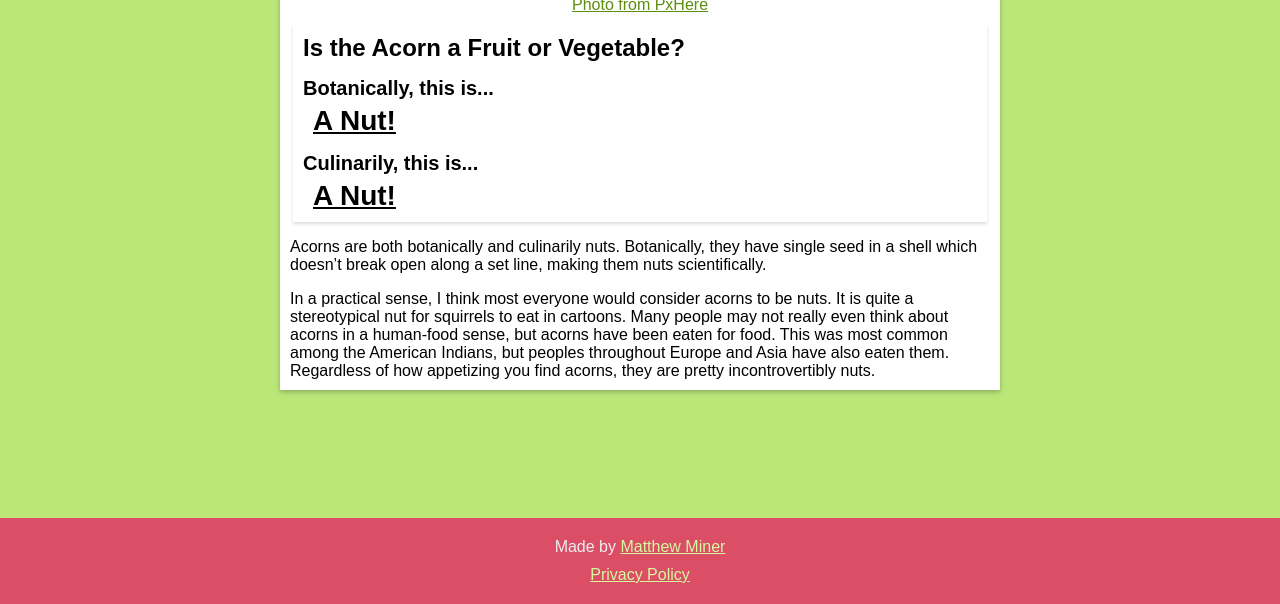
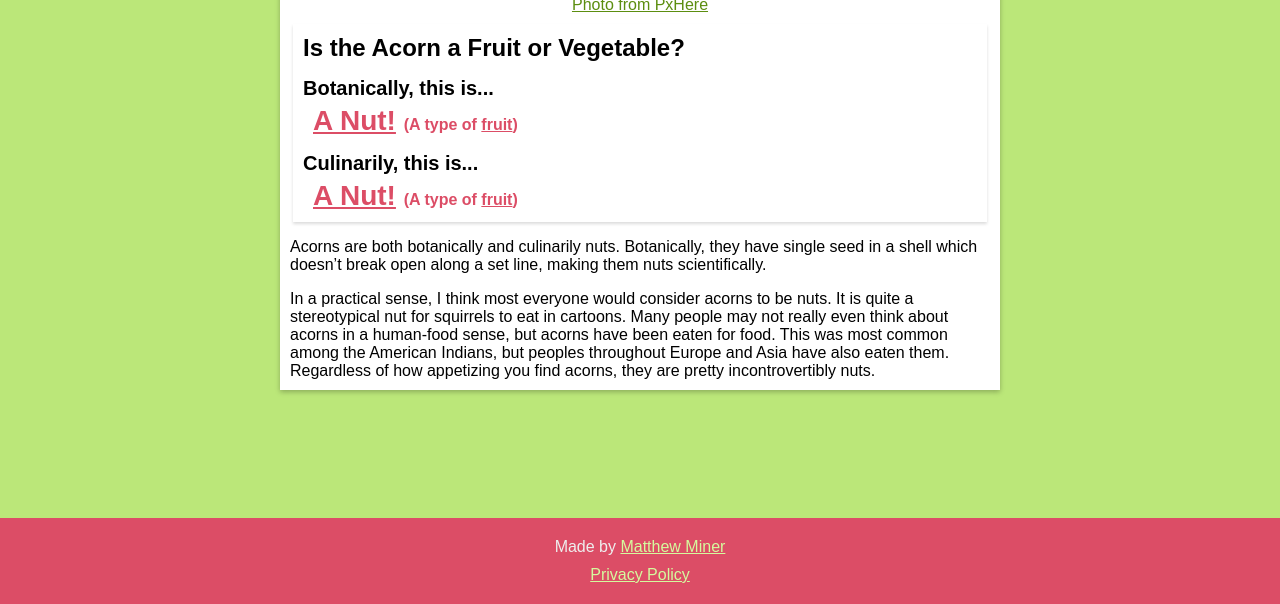
Before and after one commit to mminer237/fruitorvegetable, a Jekyll site: the page built from _items/acorn.md, in a window 1280 px wide, cut to the strip 296-900 px from the top of the page. Built offline with Jekyll 4.4.1, drawn with Linux system fonts in a browser that asks for light colours.

Commit message:
Classify nuts as fruits

```diff
--- a/_types/nut.html
+++ b/_types/nut.html
@@ -3,6 +3,7 @@
 plural_title: Nuts
 indefinite_title: A Nut
 type: nut
+parent_type: fruit
 ---
 <p>Nut is both a botanical classification <em>and</em> a culinary classification of plant parts.</p>
 <h3 id="botanically">Botanically</h3>
```
